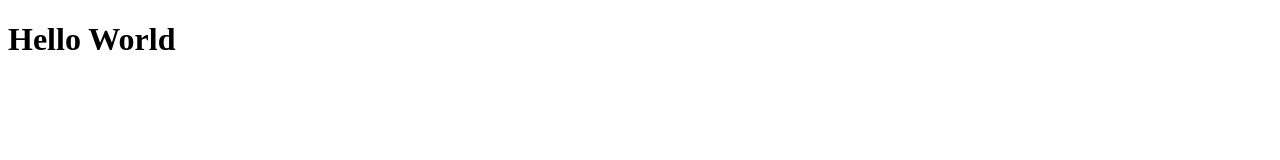
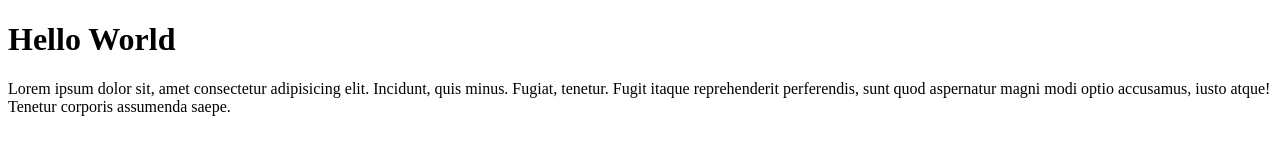
Before and after one commit to rafiromadhon/git-test-2, a plain HTML site: page index.html in a window 1280 px wide. Drawn offline with Linux system fonts and the light colour scheme.

Commit message:
adding paragraph

```diff
--- a/index.html
+++ b/index.html
@@ -8,5 +8,6 @@
 </head>
 <body>
     <h1>Hello World</h1>
+    <p>Lorem ipsum dolor sit, amet consectetur adipisicing elit. Incidunt, quis minus. Fugiat, tenetur. Fugit itaque reprehenderit perferendis, sunt quod aspernatur magni modi optio accusamus, iusto atque! Tenetur corporis assumenda saepe.</p>
 </body>
 </html>
```
